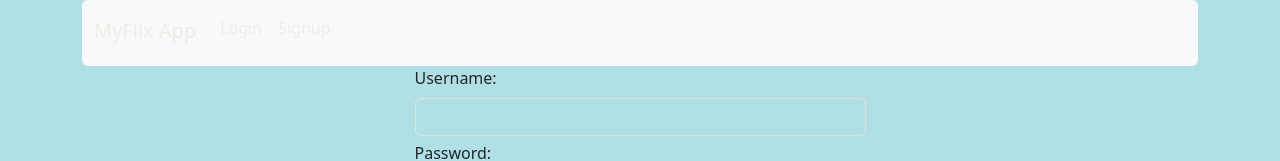
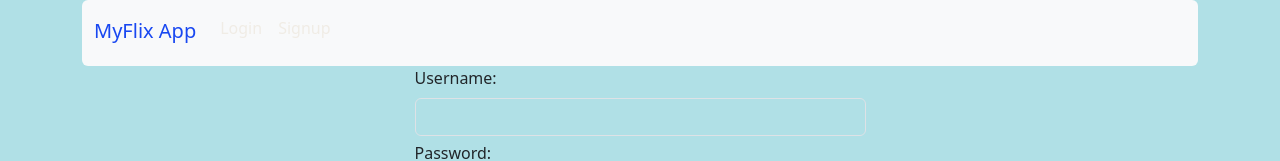
Before and after one commit to Fra-Vaz92/myFlix-client, a React (Vite) app: page /login in a window 1280 px wide. Shown: the top 161 px of the page. Built offline with nearby package versions, Linux system fonts and the light colour scheme.

Commit message:
Update navigation-bar.scss

```diff
--- a/src/components/navigation-bar/navigation-bar.scss
+++ b/src/components/navigation-bar/navigation-bar.scss
@@ -1,10 +1,10 @@
 .navbar {
     border-radius: 6px !important;
-    color: #f0ece5 !important
+    color: #1948f1 !important
 }
 
 .navbar-brand {
-    color: #f0ece5 !important
+    color: #1948f1 !important
 }
 
 .nav-link {
```
